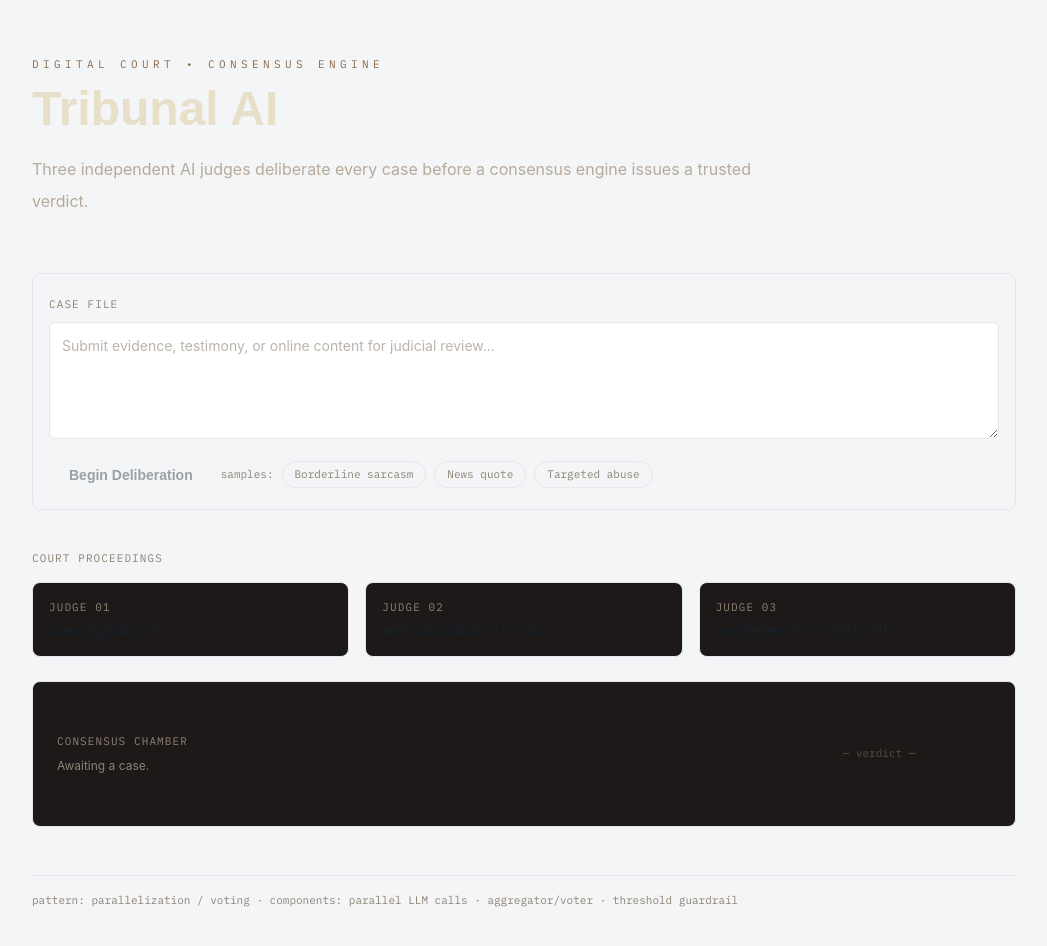
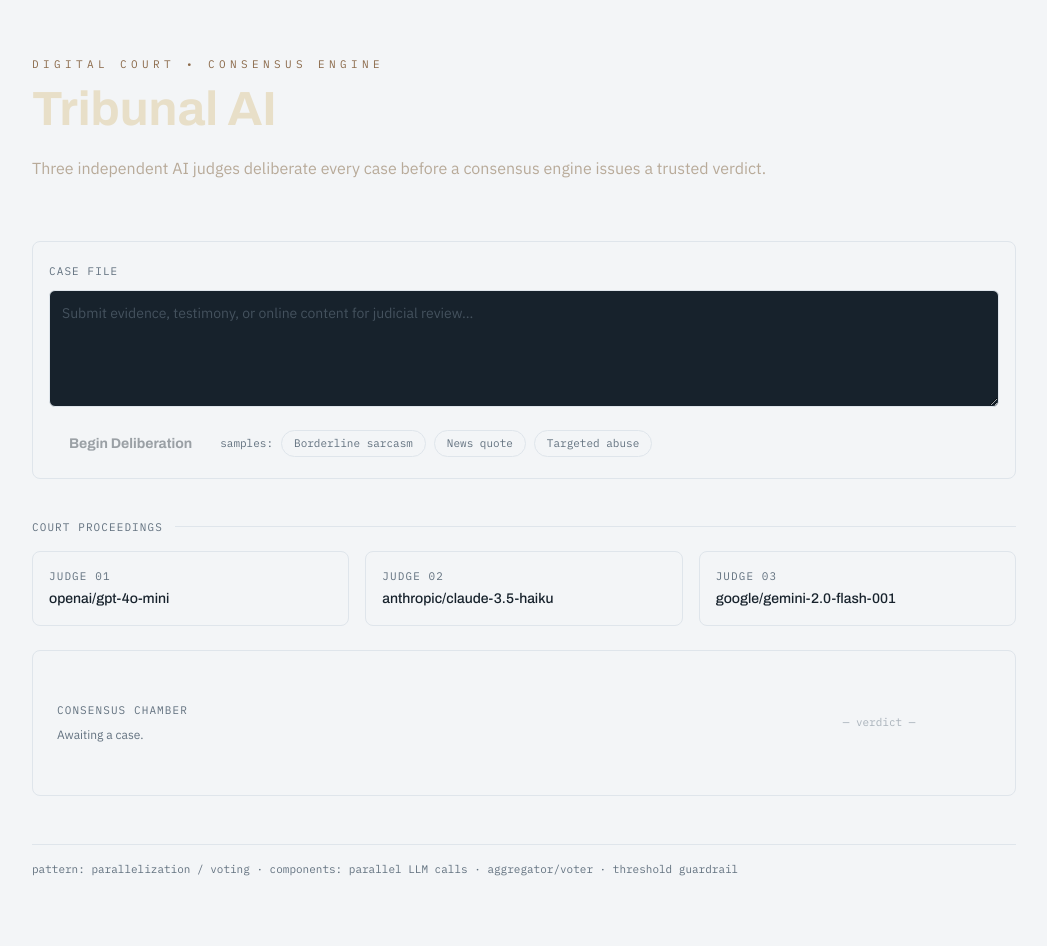
Before and after one commit to Aside00/Tribunal-AI, a Next.js app: page / in a window 1280 px wide. Shown: the top 946 px of the page, without its empty margins (116-1163 px from the left). Built offline with nearby package versions, Linux system fonts and the light colour scheme.

Commit message:
Refactor Tailwind config colors and fonts
Removed several color definitions and updated font families in the Tailwind configuration.

```diff
--- a/tailwind.config.ts
+++ b/tailwind.config.ts
@@ -5,26 +5,23 @@ const config: Config = {
   theme: {
     extend: {
       colors: {
-  background: "#0B0B0B",
-  surface: "#151313",
-  panel: "#1D1918",
-
-  bronze: "#8B6A4A",
-  gold: "#C8A46A",
-  parchment: "#D6C2A1",
-
-  success: "#4D8B55",
-  danger: "#A94141",
-  warning: "#C78A2F",
-
-  border: "#3A3028",
-  text: "#EEE7DD",
-  muted: "#8E8275"
-},
+        paper: "#F3F5F7",
+        card: "#FFFFFF",
+        line: "#DFE5EB",
+        ink: "#17222C",
+        muted: "#62717F",
+        accent: "#1D5BD6",
+        flag: "#D93636",
+        allow: "#0F8A5F",
+        escalate: "#B97509"
+      },
       fontFamily: {
-        display: ["Playfair Display", "sans-serif"],
-        mono: ["'IBM Plex Mono'", "monospace"],
-        body: ["'Inter'", "sans-serif"]
+        display: ["Archivo", "IBM Plex Sans Arabic", "sans-serif"],
+        body: ["IBM Plex Sans Arabic", "system-ui", "sans-serif"],
+        mono: ["IBM Plex Mono", "monospace"]
+      },
+      boxShadow: {
+        card: "0 1px 2px rgba(23,34,44,0.05), 0 4px 16px rgba(23,34,44,0.05)"
       }
     }
   },
```
